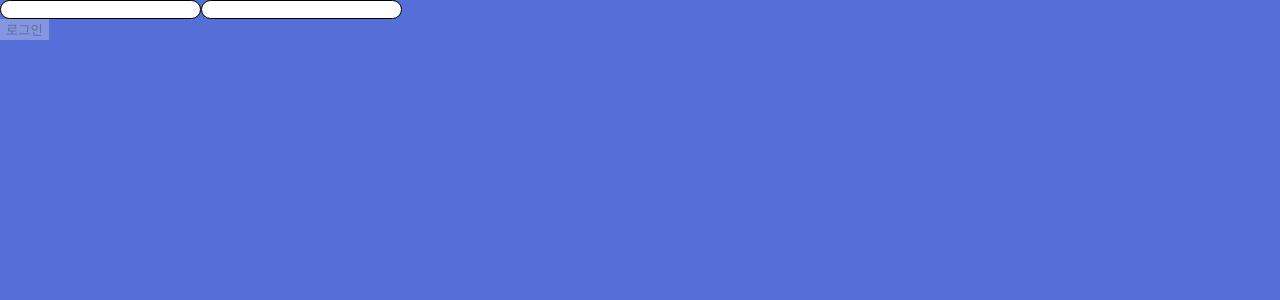
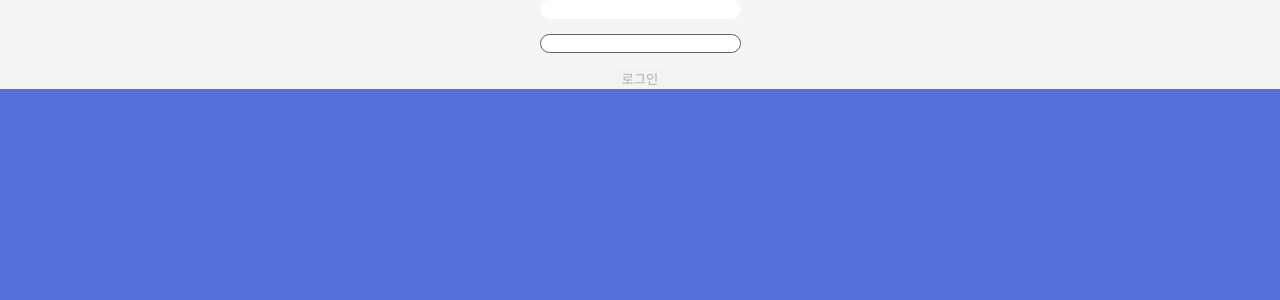
Before and after one commit to ddoyun/wanted-pre-onboarding-frontend, a React (Create React App) app: page / in a window 1280 px wide. Shown: the top 300 px of the page. Built offline with nearby package versions, Linux system fonts and the light colour scheme.

Commit message:
Feat: SignForm Style 추기

```diff
--- a/src/components/sign/SignForm.jsx
+++ b/src/components/sign/SignForm.jsx
@@ -1,5 +1,5 @@
 import { React, useState, useCallback } from 'react';
-//import styled from "styled-components";
+import styled from 'styled-components';
 
 const SignForm = ({ handleSubmit, authData }) => {
   // 이메일, 비밀번호
@@ -53,23 +53,36 @@ const SignForm = ({ handleSubmit, authData }) => {
   };
 
   return (
-    <form onSubmit={handleSubmit}>
-      <input type="text" data-testid="email-input" value={email} onChange={confirmEmail} />
-      {email.length > 0 && <span className={`message ${isEmail ? 'success' : 'error'}`}>{emailMessage}</span>}
-      <input type="password" data-testid="password-input" value={password} onChange={confirmPassword} />
-      {password.length > 0 && <span className={`message ${isPassword ? 'success' : 'error'}`}>{passwordMessage}</span>}
-      <button type="submit" form="sign" data-testid={authData} disabled={!(isEmail && isPassword)} onClick={onSubmit}>
-        {authData === 'signup-button' ? '회원가입' : '로그인'}
-      </button>
-    </form>
+    <SignSumit>
+      <Form onSubmit={handleSubmit}>
+        <Input first type="text" data-testid="email-input" value={email} onChange={confirmEmail} />
+        {email.length > 0 && <Message className={`message ${isEmail ? 'success' : 'error'}`}>{emailMessage}</Message>}
+        <Input type="password" data-testid="password-input" value={password} onChange={confirmPassword} />
+        {password.length > 0 && (
+          <Message className={`message ${isPassword ? 'success' : 'error'}`}>{passwordMessage}</Message>
+        )}
+        <button type="submit" form="sign" data-testid={authData} disabled={!(isEmail && isPassword)} onClick={onSubmit}>
+          {authData === 'signup-button' ? '회원가입' : '로그인'}
+        </button>
+      </Form>
+    </SignSumit>
   );
 };
 
 export default SignForm;
 
-// const Content = styled.div`
-//   display: flex;
-//   flex-direction: column;
-//   align-items: center;
-//   justify-content: center;
-// `;
+const SignSumit = styled.div`
+  ${({ theme }) => theme.MIXINS.flexBasic()}
+  background-color: ${({ theme }) => theme.colors.contentBg};
+`;
+
+const Form = styled.form`
+  ${({ theme }) => theme.MIXINS.flexBox('column')}
+  gap: ${({ theme }) => theme.pixelToRem(15)};
+`;
+
+const Input = styled.input`
+  border: 1px solid ${(props) => (props.first ? props.theme.colors.white : props.theme.colors.darkGray)};
+`;
+
+const Message = styled.span``;
```
